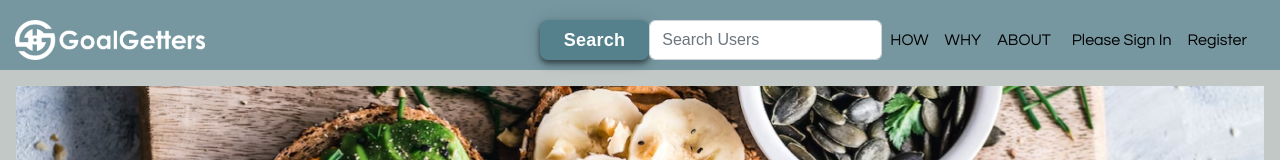
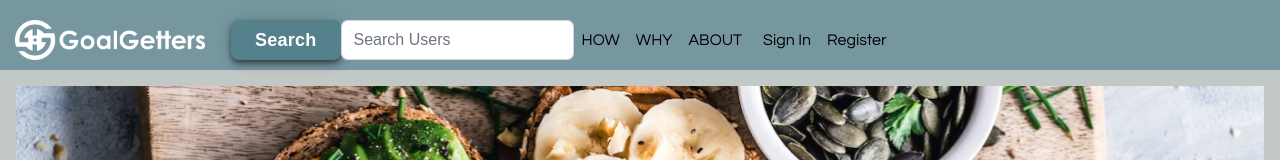
Before and after one commit to bethel-school-of-technology/team-import-awesome-frontend, a React (Create React App) app: page / in a window 1280 px wide. Shown: the top 160 px of the page. Built offline with nearby package versions, Linux system fonts and the light colour scheme; no server answers.

Commit message:
Jan meeting logo change

```diff
--- a/src/components/NavbarMain.js
+++ b/src/components/NavbarMain.js
@@ -42,13 +42,9 @@ const NavbarMain = () => {
                         ></img>
                     </HashLink>
                 </Navbar.Brand>
-                <div className="ml-auto">
                     <Navbar.Toggle aria-controls="basic-navbar-nav" />
                     <Navbar.Collapse id="basic-navbar-nav">
-                        <div className="mr-3">
                             <SearchBar />
-                        </div>
-                        <div className="ml-3">
                             <Nav>
                                 <Nav.Link>
                                     <HashLink smooth to="/#HOW">
@@ -66,7 +62,6 @@ const NavbarMain = () => {
                                     </HashLink>
                                 </Nav.Link>
                             </Nav>
-                        </div>
 
                         <Nav>
                             {user ? (
@@ -97,7 +92,7 @@ const NavbarMain = () => {
                                             to="/signIn"
                                             style={{ color: 'black' }}
                                         >
-                                            Please Sign In
+                                            Sign In
                                         </Link>
                                     </Nav.Link>
                                     <Nav.Link>
@@ -112,7 +107,6 @@ const NavbarMain = () => {
                             )}
                         </Nav>
                     </Navbar.Collapse>
-                </div>
             </Navbar>
             <div className="outlet">
                 <Outlet />
```
